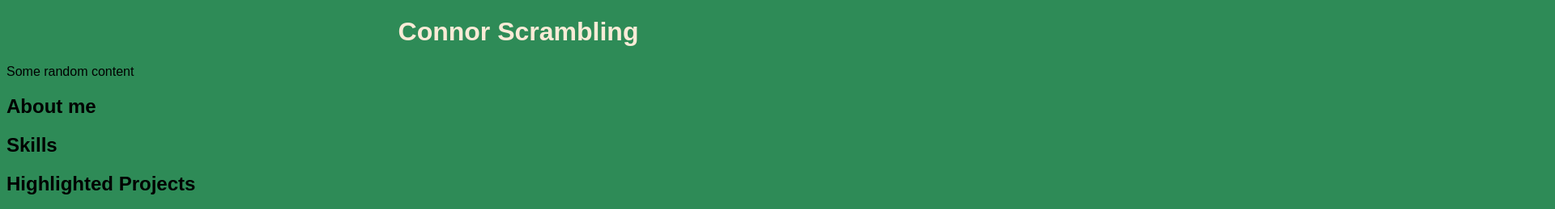
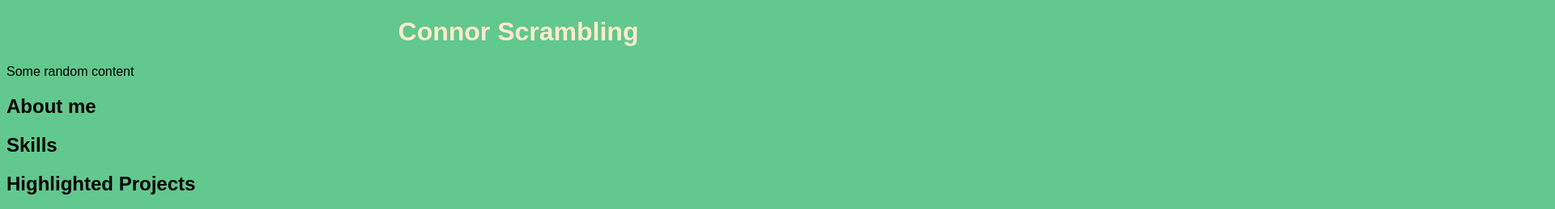
Before and after one commit to connorscrambling/connorscrambling.github.io, a plain HTML site: page index.html in a window 1280 px wide. Shown: the top 259 px of the page at 81% size, 1920 px wide, since content can reach past the window. Drawn offline with Linux system fonts and the light colour scheme; files whose address does not match are found by name.

Commit message:
Add files via upload

```diff
--- a/styles.css
+++ b/styles.css
@@ -1,8 +1,9 @@
-body{
-background-color: seagreen;
+body {
+background-color: rgb(97, 200, 142);
 font-family: Arial, Helvetica, sans-serif;
 }
+
 h1{
-color: antiquewhite;
+color:blanchedalmond;
 text-align: center;
 }
```
Also changed, not shown: AfiinityDiagram.png (added), FullProblemStatement.png (added), 2 other files.
